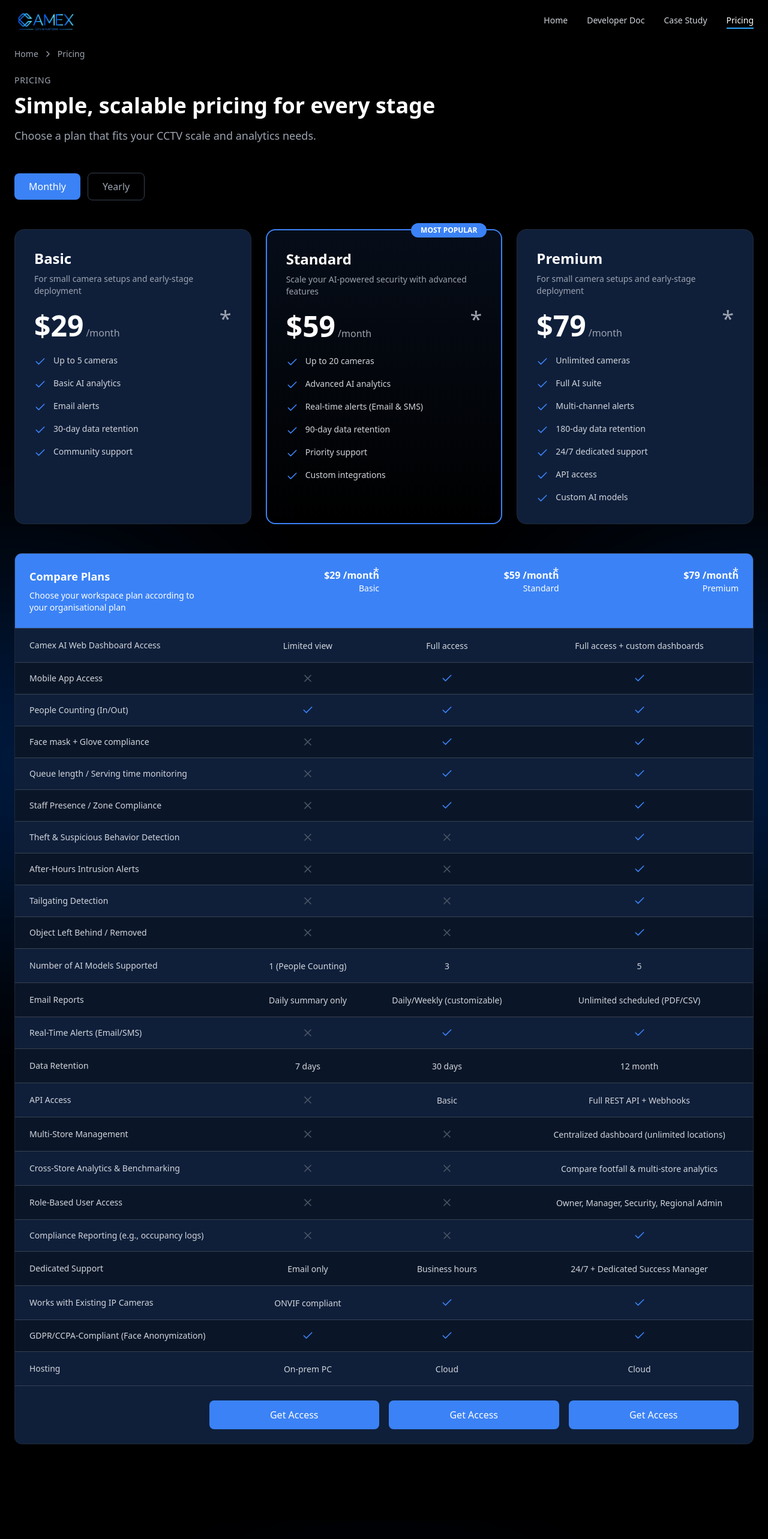
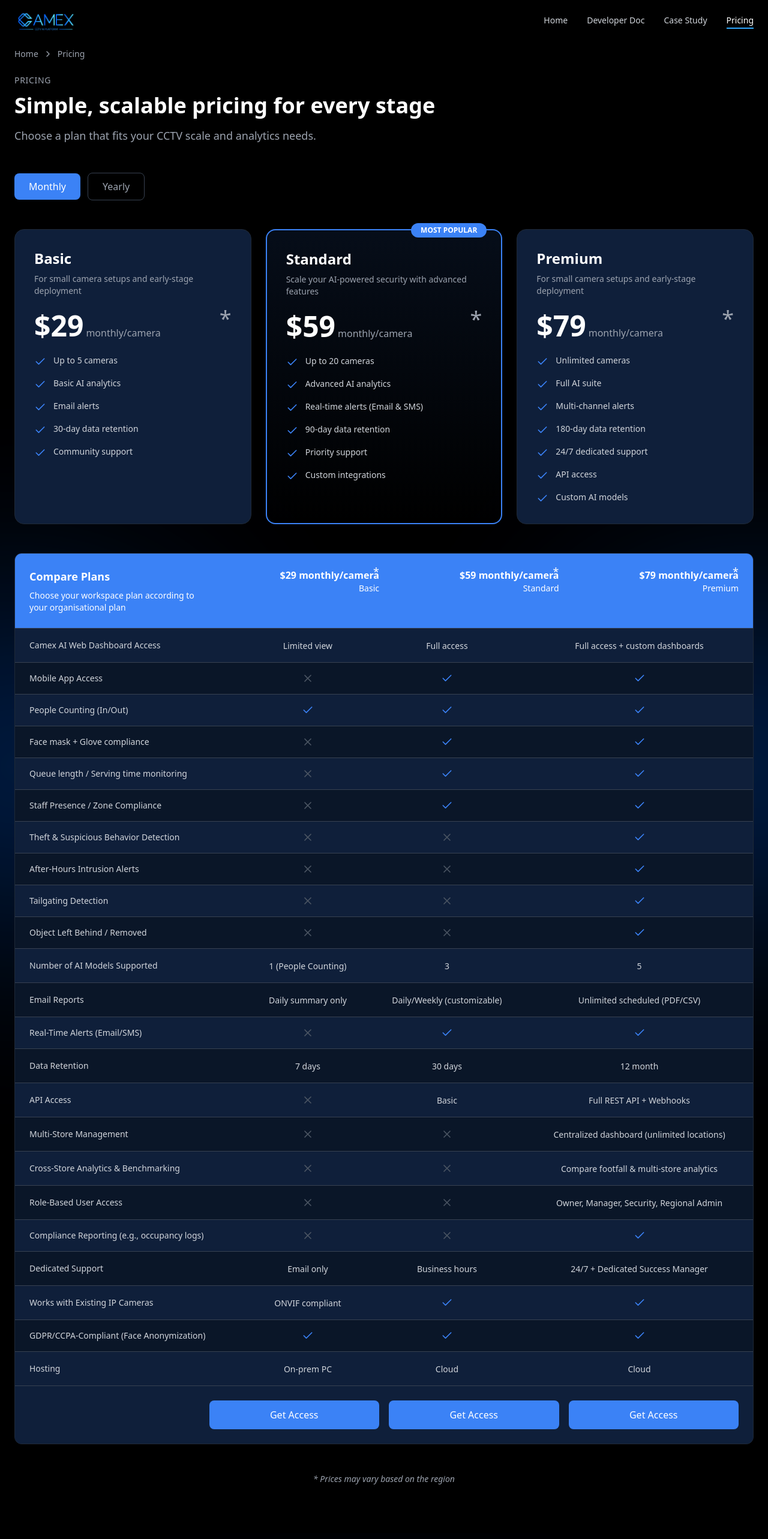
Before and after one commit to Yashaswale/Camex_land, a React (Vite) app: page /pricing in a window 1280 px wide. Shown: the top 2566 px of the page at 60% size. Built offline with nearby package versions, Linux system fonts and the light colour scheme.

Commit message:
updated the pricing

```diff
--- a/src/components/Footer.tsx
+++ b/src/components/Footer.tsx
@@ -46,10 +46,10 @@
           <div className="pt-2 text-gray-400 text-sm">
             Prefer email? Reach us at{' '}
             <a
-              href="mailto:sales@camex.com"
+              href="mailto:sales@camex.live"
               className="text-blue-500 hover:text-blue-400 font-medium"
             >
-              sales@camex.com
+              sales@camex.live
             </a>
           </div>
         </div>
--- a/src/components/Hero.tsx
+++ b/src/components/Hero.tsx
@@ -61,7 +61,7 @@
             using your <span className="text-blue-500">CCTV</span> cameras
           </h1>
 
-          <p className="text-sm sm:text-base lg:text-lg text-gray-400 mb-8 sm:mb-10 max-w-3xl leading-relaxed px-4">
+          <p className="text-sm sm:text-base lg:text-lg text-gray-200 mb-8 sm:mb-10 max-w-3xl leading-relaxed px-4">
             Camex transforms traditional CCTV into an AI-powered analytics layer, delivering real-time insights, instant alerts,
             and actionable data that helps protect your people, assets, and operations.
           </p>
@@ -75,7 +75,7 @@
             </button>
             <button
               onClick={openModal}
-              className="w-full sm:w-auto px-6 sm:px-8 py-3 border border-gray-600 hover:border-gray-500 text-white rounded-lg font-medium transition-all"
+              className="w-full sm:w-auto px-6 sm:px-8 py-3 border border-gray-400 hover:border-gray-500 text-white rounded-lg font-medium transition-all"
             >
               Sign Up
             </button>
--- a/src/components/Pricing.tsx
+++ b/src/components/Pricing.tsx
@@ -85,14 +85,14 @@
                   <div className="flex items-baseline gap-2">
                     <span className="text-2xl sm:text-3xl font-bold text-gray-500 line-through">${plan.price.yearly}</span>
                     <span className="text-4xl sm:text-5xl font-bold text-white">${Math.round(plan.price.yearly * 0.9)}</span>
-                    <span className="text-gray-400 text-sm sm:text-base">/year</span>
+                    <span className="text-gray-400 text-sm sm:text-base">yearly/camera</span>
                   </div>
                   <span className="text-green-400 text-xs sm:text-sm font-medium">Save 10%</span>
                 </>
               ) : (
                 <div className="flex items-baseline gap-1">
                   <span className="text-4xl sm:text-5xl font-bold text-white">${plan.price.monthly}</span>
-                  <span className="text-gray-400 text-sm sm:text-base">/month</span>
+                  <span className="text-gray-400 text-sm sm:text-base">monthly per camera</span>
                 </div>
               )}
             </div>
@@ -156,6 +156,10 @@
             <PlanCard key={plan.name} plan={plan} />
           ))}
         </div>
+
+        <div className="mt-8 text-center">
+          <p className="text-gray-400 text-xs sm:text-sm italic">* Prices may vary based on the region</p>
+        </div>
       </div>
     </section>
   );
--- a/src/components/PricingTab.tsx
+++ b/src/components/PricingTab.tsx
@@ -171,14 +171,14 @@
                         <div className="flex items-baseline gap-2">
                           <span className="text-2xl sm:text-3xl font-bold text-gray-500 line-through">${plan.price.yearly}</span>
                           <span className="text-4xl sm:text-5xl font-bold text-white">${Math.round(plan.price.yearly * 0.9)}</span>
-                          <span className="text-gray-400 text-sm sm:text-base">/year</span>
+                          <span className="text-gray-400 text-sm sm:text-base">yearly/camera</span>
                         </div>
                         <span className="text-green-400 text-xs sm:text-sm font-medium">Save 10%</span>
                       </>
                     ) : (
                       <div className="flex items-baseline gap-1">
                         <span className="text-4xl sm:text-5xl font-bold text-white">${plan.price.monthly}</span>
-                        <span className="text-gray-400 text-sm sm:text-base">/month</span>
+                        <span className="text-gray-400 text-sm sm:text-base">monthly/camera</span>
                       </div>
                     )}
                   </div>
@@ -208,10 +208,10 @@
               {billingCycle === 'yearly' ? (
                 <>
                   <p className="font-bold text-sm sm:text-base line-through opacity-75">${plans[0].price.yearly}</p>
-                  <p className="font-bold text-sm sm:text-base">${Math.round(plans[0].price.yearly * 0.9)} /year</p>
+                  <p className="font-bold text-sm sm:text-base">${Math.round(plans[0].price.yearly * 0.9)} yearly/camera</p>
                 </>
               ) : (
-                <p className="font-bold text-sm sm:text-base">${plans[0].price.monthly} /month</p>
+                <p className="font-bold text-sm sm:text-base">${plans[0].price.monthly} monthly/camera</p>
               )}
               <p className="text-xs sm:text-sm">Basic</p>
             </div>
@@ -220,10 +220,10 @@
               {billingCycle === 'yearly' ? (
                 <>
                   <p className="font-bold text-sm sm:text-base line-through opacity-75">${plans[1].price.yearly}</p>
-                  <p className="font-bold text-sm sm:text-base">${Math.round(plans[1].price.yearly * 0.9)} /year</p>
+                  <p className="font-bold text-sm sm:text-base">${Math.round(plans[1].price.yearly * 0.9)} yearly/camera</p>
                 </>
               ) : (
-                <p className="font-bold text-sm sm:text-base">${plans[1].price.monthly} /month</p>
+                <p className="font-bold text-sm sm:text-base">${plans[1].price.monthly} monthly/camera</p>
               )}
               <p className="text-xs sm:text-sm">Standard</p>
             </div>
@@ -232,10 +232,10 @@
               {billingCycle === 'yearly' ? (
                 <>
                   <p className="font-bold text-sm sm:text-base line-through opacity-75">${plans[2].price.yearly}</p>
-                  <p className="font-bold text-sm sm:text-base">${Math.round(plans[2].price.yearly * 0.9)} /year</p>
+                  <p className="font-bold text-sm sm:text-base">${Math.round(plans[2].price.yearly * 0.9)} yearly/camera</p>
                 </>
               ) : (
-                <p className="font-bold text-sm sm:text-base">${plans[2].price.monthly} /month</p>
+                <p className="font-bold text-sm sm:text-base">${plans[2].price.monthly} monthly/camera</p>
               )}
               <p className="text-xs sm:text-sm">Premium</p>
             </div>
@@ -285,6 +285,10 @@
             </button>
           </div>
         </div>
+
+        <div className="mt-8 text-center">
+          <p className="text-gray-400 text-xs sm:text-sm italic">* Prices may vary based on the region</p>
+        </div>
       </div>
     </section>
   );
--- a/src/pages/Terms.tsx
+++ b/src/pages/Terms.tsx
@@ -335,13 +335,13 @@
               <p className="text-gray-300 leading-relaxed mb-4">For notices, support requests, or legal inquiries, please contact:</p>
               <div className="bg-[#0F1F3A] border border-gray-800 rounded-lg p-6 mb-4">
                 <p className="text-white font-semibold mb-2">Camex Legal & Compliance Team</p>
-                <p className="text-gray-300 mb-1">Email: <a href="mailto:legal@camex.ai" className="text-blue-500 hover:text-blue-400">legal@camex.ai</a></p>
+                <p className="text-gray-300 mb-1">Email: <a href="mailto:legal@camex.live" className="text-blue-500 hover:text-blue-400">legal@camex.live</a></p>
                 <p className="text-gray-300 mb-1">Address:</p>
                 <p className="text-gray-300 mb-1">[To be inserted: Registered Office Address]</p>
                 <p className="text-gray-300">New Delhi, India</p>
               </div>
               <p className="text-gray-300 leading-relaxed mb-4">
-                For data subject requests or data protection inquiries, please contact the designated Data Protection Officer at: <a href="mailto:dpo@camex.ai" className="text-blue-500 hover:text-blue-400">dpo@camex.ai</a>
+                For data subject requests or data protection inquiries, please contact the designated Data Protection Officer at: <a href="mailto:dpo@camex.live" className="text-blue-500 hover:text-blue-400">dpo@camex.live</a>
               </p>
               <p className="text-gray-300 leading-relaxed">
                 All formal notices must be in writing and sent via registered post or email with confirmation of receipt.
```
Also changed, not shown: src/pages/Privacy.tsx (+5 -5 lines), 3 other files (tests, documents, lock files or other folders).
